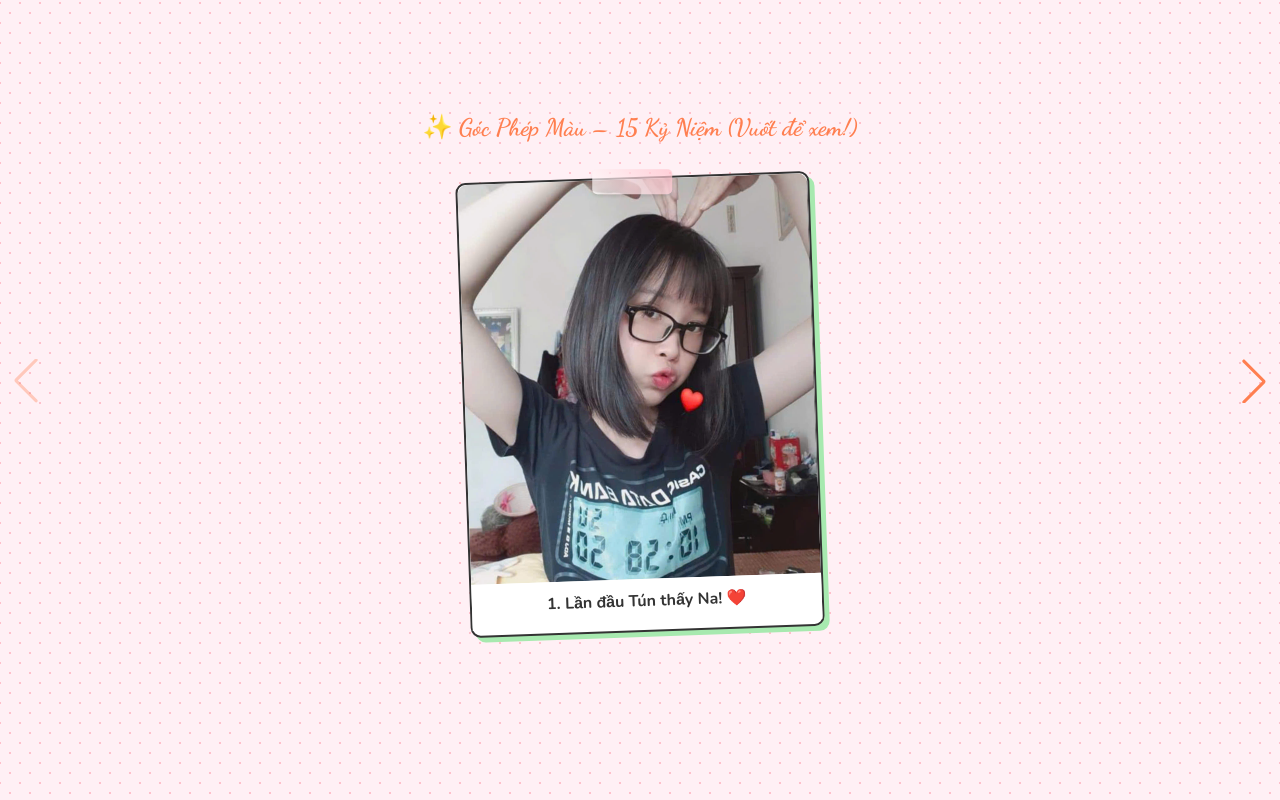
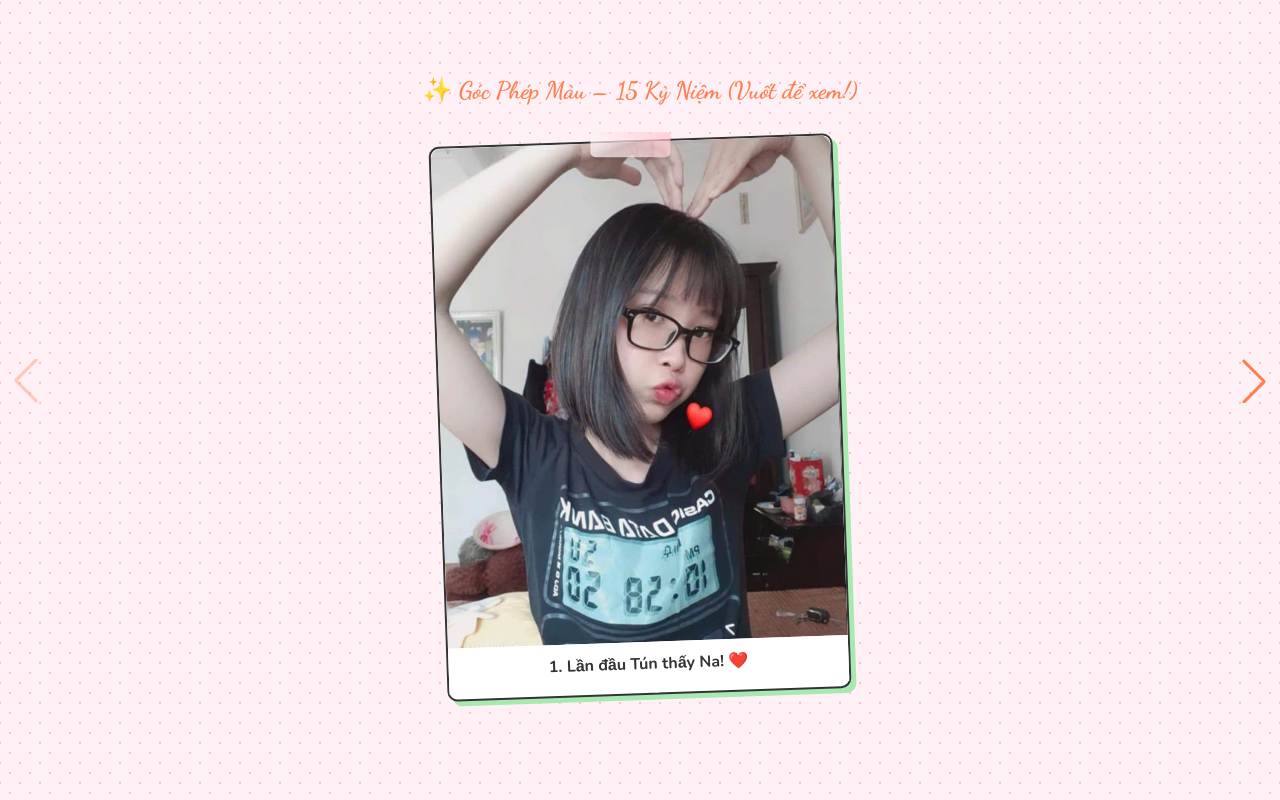
Before and after one commit to Kanzo1905/happy-birthday-na, a plain HTML site: page index.html in a window 1280 px wide. Shown: the part 977-1777 px from the top of the page. Drawn offline with nearby package versions, Linux system fonts and the light colour scheme.

Commit message:
Update index.html

```diff
--- a/index.html
+++ b/index.html
@@ -123,8 +123,8 @@
             padding-bottom: 5px;
             position: relative;
             /* Đã xác định kích thước chung cho cả ảnh kỷ niệm và đồ ăn */
-            width: 90vw !important; /* Chiếm phần lớn màn hình ngang */
-            max-width: 350px;
+            width: 95vw !important; /* Tăng lên 95% để tối đa hóa trên mobile */
+            max-width: 400px;
             transition: transform 0.5s ease;
         }
 
@@ -152,11 +152,11 @@
             z-index: 5;
         }
 
-        /* ẢNH BÊN TRONG KHUNG (Hình chữ nhật DỌC) */
+        /* ẢNH BÊN TRONG KHUNG (Hình chữ nhật DỌC LỚN HƠN) */
         .photo-card img {
             width: 100%;
-            /* TẠO TỶ LỆ CHỮ NHẬT DỌC (Ví dụ: 3:4 hoặc 9:12) */
-            height: 400px;
+            /* TĂNG CHIỀU CAO: 500px để làm khung ảnh to hơn */
+            height: 500px;
             object-fit: cover; /* Đảm bảo ảnh không bị méo */
             display: block;
             border-top-left-radius: 10px;
```
